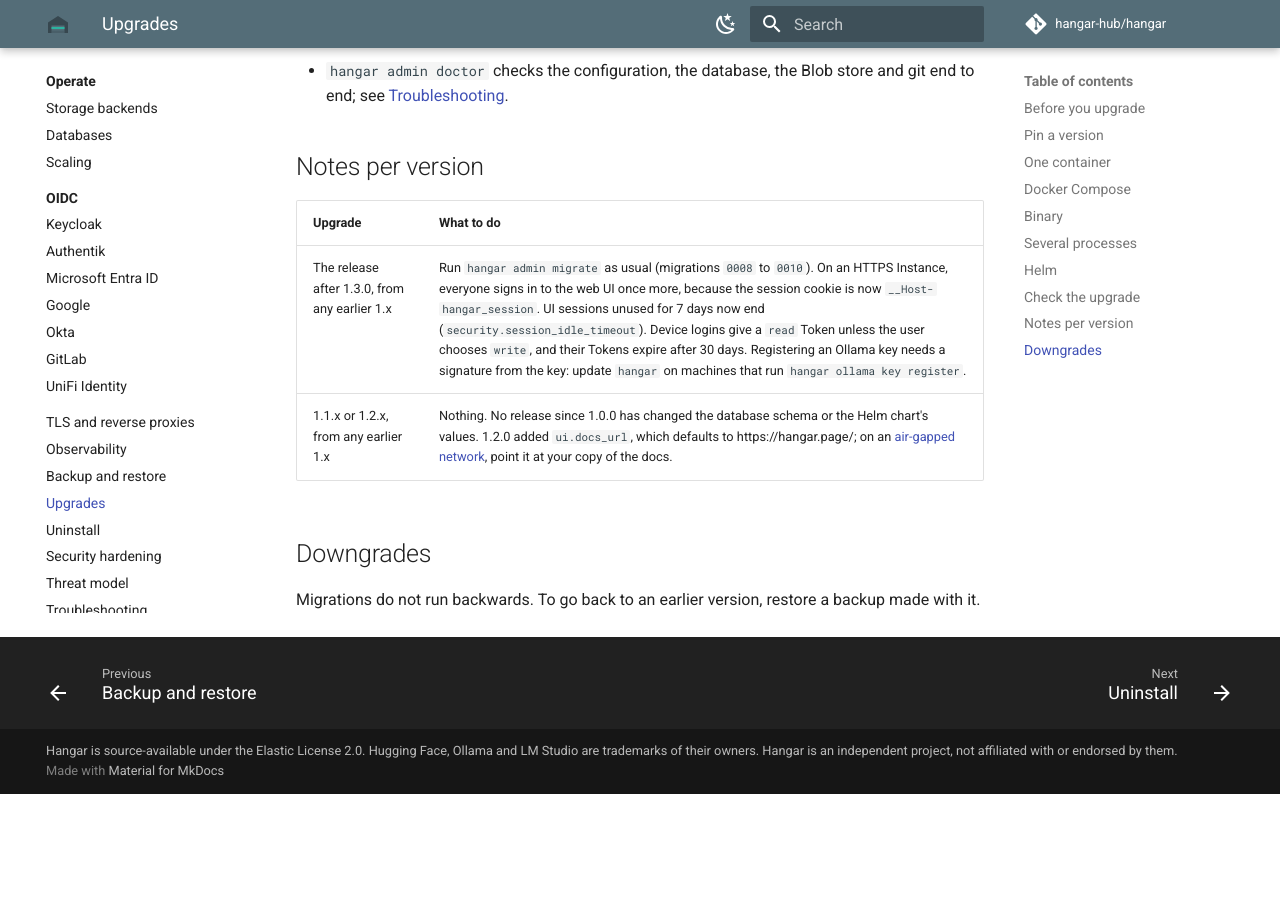
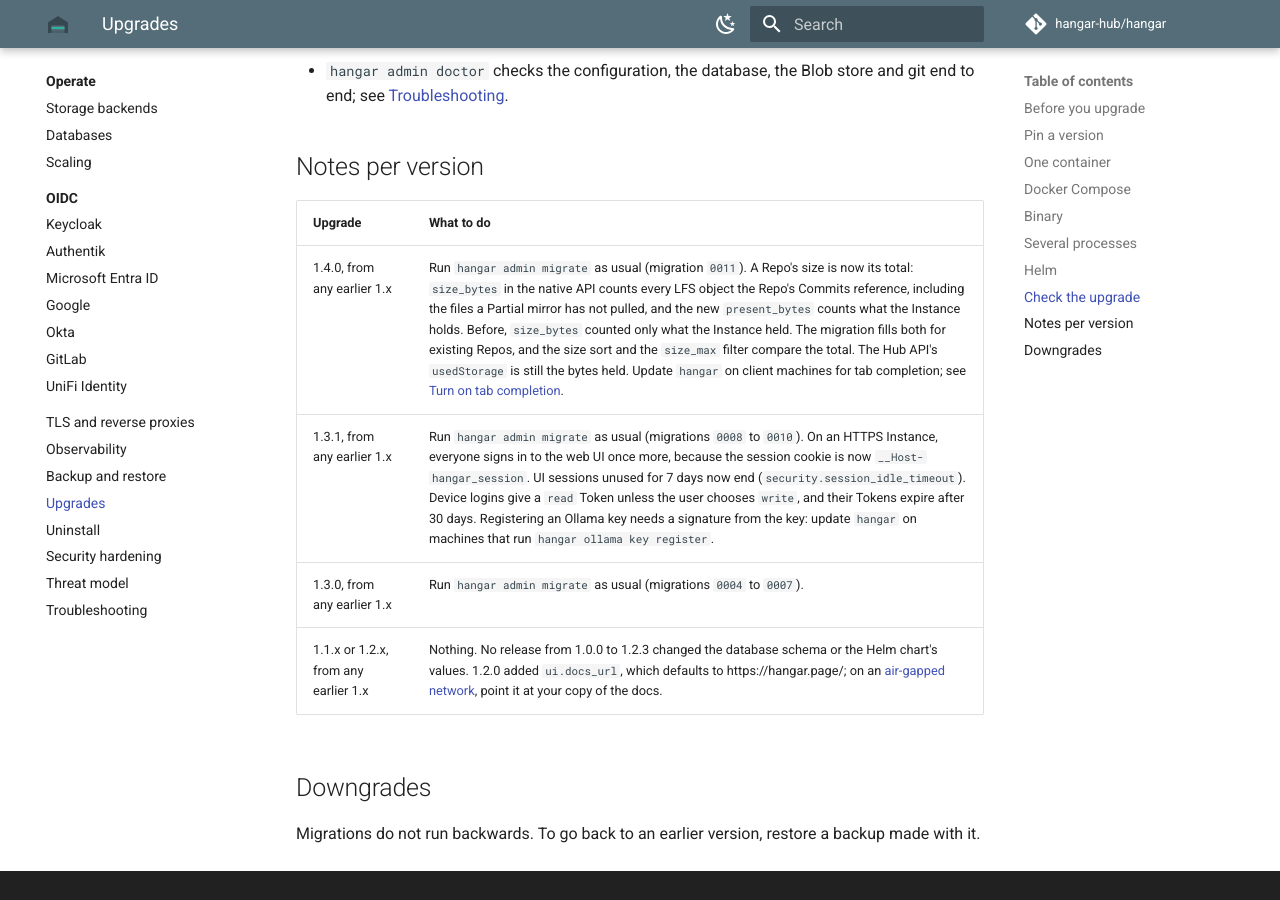
Before and after one commit to hangar-hub/hangar, an MkDocs documentation site: the page built from docs/operate/upgrades.md, in a window 1280 px wide and 900 px high, scrolled down 2254 px. Built offline with MkDocs 1.6.1 and Material for MkDocs 9.7.7, drawn with Linux system fonts in a browser that asks for light colours; plug-ins that fetch from the network failed and are left out; comment, search, counter and statistics services are not loaded; the version menu is left out; before the commit the page ends 3048 px from its top, so only the background shows below that.

Commit message:
docs: add upgrade notes for 1.3.0 and 1.4.0
The notes per version had no row for 1.3.0 (migrations 0004 to 0007) or
1.4.0 (migration 0011 and the new meaning of size_bytes), and called 1.3.1
"the release after 1.3.0".

```diff
--- a/docs/operate/upgrades.md
+++ b/docs/operate/upgrades.md
@@ -77,8 +77,10 @@
 
 | Upgrade | What to do |
 |---|---|
-| The release after 1.3.0, from any earlier 1.x | Run `hangar admin migrate` as usual (migrations `0008` to `0010`). On an HTTPS Instance, everyone signs in to the web UI once more, because the session cookie is now `__Host-hangar_session`. UI sessions unused for 7 days now end (`security.session_idle_timeout`). Device logins give a `read` Token unless the user chooses `write`, and their Tokens expire after 30 days. Registering an Ollama key needs a signature from the key: update `hangar` on machines that run `hangar ollama key register`. |
-| 1.1.x or 1.2.x, from any earlier 1.x | Nothing. No release since 1.0.0 has changed the database schema or the Helm chart's values. 1.2.0 added `ui.docs_url`, which defaults to https://hangar.page/; on an [air-gapped network](../guides/air-gapped.md#keep-the-web-ui-on-the-inside), point it at your copy of the docs. |
+| 1.4.0, from any earlier 1.x | Run `hangar admin migrate` as usual (migration `0011`). A Repo's size is now its total: `size_bytes` in the native API counts every LFS object the Repo's Commits reference, including the files a Partial mirror has not pulled, and the new `present_bytes` counts what the Instance holds. Before, `size_bytes` counted only what the Instance held. The migration fills both for existing Repos, and the size sort and the `size_max` filter compare the total. The Hub API's `usedStorage` is still the bytes held. Update `hangar` on client machines for tab completion; see [Turn on tab completion](../guides/hangar-cli.md#turn-on-tab-completion). |
+| 1.3.1, from any earlier 1.x | Run `hangar admin migrate` as usual (migrations `0008` to `0010`). On an HTTPS Instance, everyone signs in to the web UI once more, because the session cookie is now `__Host-hangar_session`. UI sessions unused for 7 days now end (`security.session_idle_timeout`). Device logins give a `read` Token unless the user chooses `write`, and their Tokens expire after 30 days. Registering an Ollama key needs a signature from the key: update `hangar` on machines that run `hangar ollama key register`. |
+| 1.3.0, from any earlier 1.x | Run `hangar admin migrate` as usual (migrations `0004` to `0007`). |
+| 1.1.x or 1.2.x, from any earlier 1.x | Nothing. No release from 1.0.0 to 1.2.3 changed the database schema or the Helm chart's values. 1.2.0 added `ui.docs_url`, which defaults to https://hangar.page/; on an [air-gapped network](../guides/air-gapped.md#keep-the-web-ui-on-the-inside), point it at your copy of the docs. |
 
 ## Downgrades
 
```
